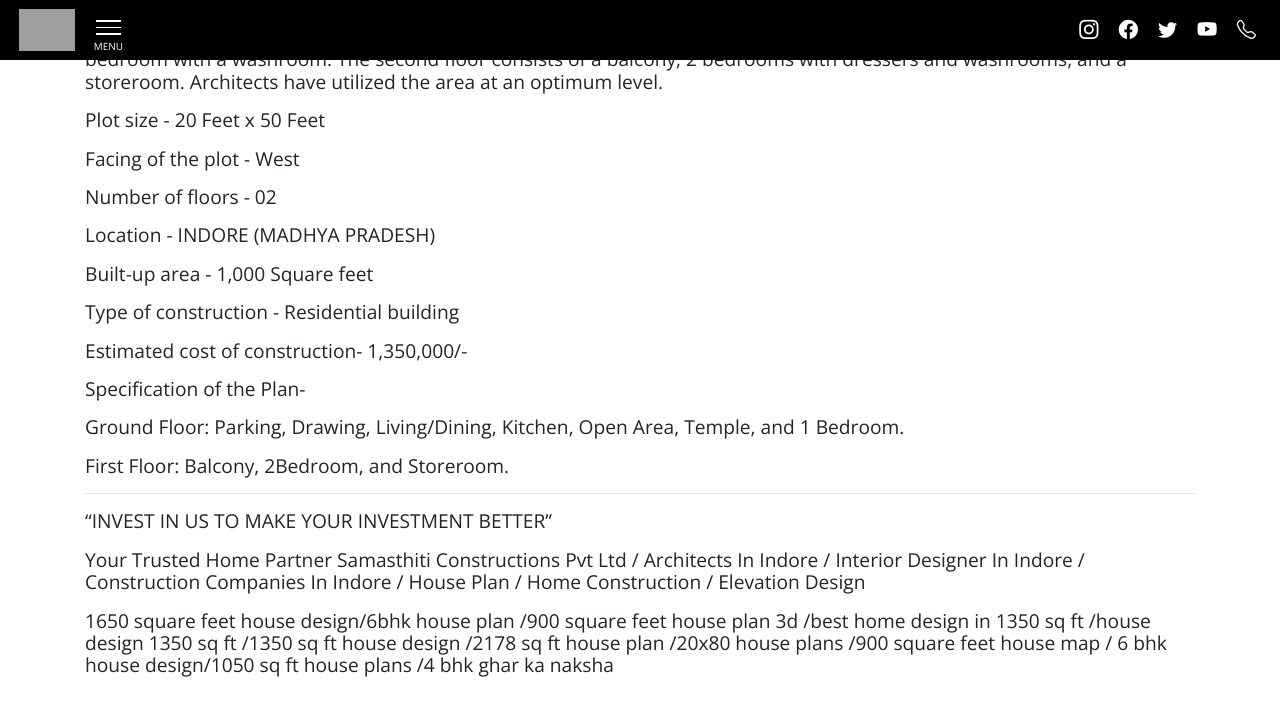
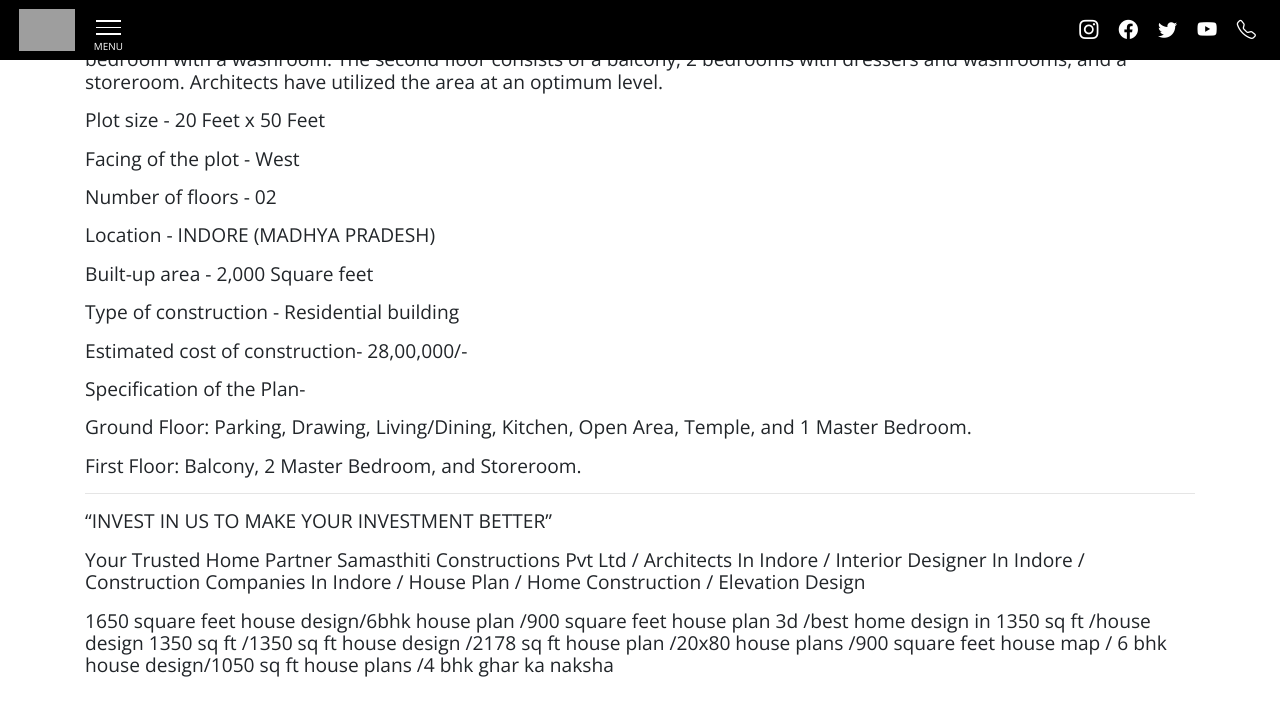
Before and after one commit to samasthiti/samasthiti, a Jekyll site: the page built from _house-plans/prafull-ji.md, in a window 1280 px wide and 900 px high, scrolled down 896 px, cut to the strip 0-717 px from the top of the window. Built offline with Jekyll 4.4.1, drawn with Linux system fonts in a browser that asks for light colours; nearby versions of some CDN libraries; comment, search, counter and statistics services are not loaded; grey boxes are pictures that could not be loaded.

Commit message:
Update from Forestry.io samshthi construction updated _house-plans/prafull-ji.md

```diff
--- a/_house-plans/prafull-ji.md
+++ b/_house-plans/prafull-ji.md
@@ -16,6 +16,7 @@ tilephotos:
 - https://samasthiti-constructions.s3.ap-south-1.amazonaws.com/uploads/PRAFUL JI-Model
   (1)_page-0001.jpg
 house_category: 1000-to-2000-sq-ft
+meta_title: ''
 
 ---
 **HOUSE PLAN DETAILS**
@@ -30,17 +31,17 @@ The floor layout of 20 feet by 50 feet was designed as a residential building. T
 
 **Location -** INDORE (MADHYA PRADESH)
 
-**Built-up area -** 1,000 Square feet
+**Built-up area -** 2,000 Square feet
 
 **Type of construction -** Residential building
 
-**Estimated cost of construction-** 1,350,000/-
+**Estimated cost of construction-** 28,00,000/-
 
 **Specification of the Plan-**
 
-**Ground Floor:** Parking, Drawing, Living/Dining, Kitchen, Open Area, Temple, and 1 Bedroom.
+**Ground Floor:** Parking, Drawing, Living/Dining, Kitchen, Open Area, Temple, and 1 Master Bedroom.
 
-**First Floor:** Balcony, 2Bedroom, and Storeroom.
+**First Floor:** Balcony, 2 Master Bedroom, and Storeroom.
 
 ***
 
```
